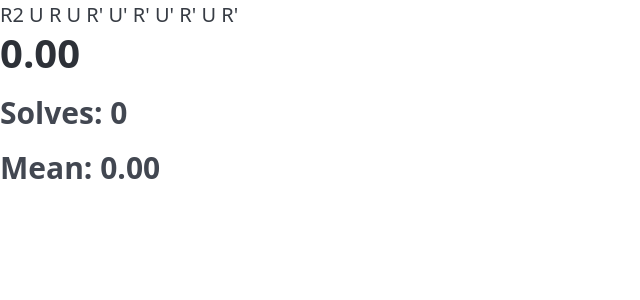
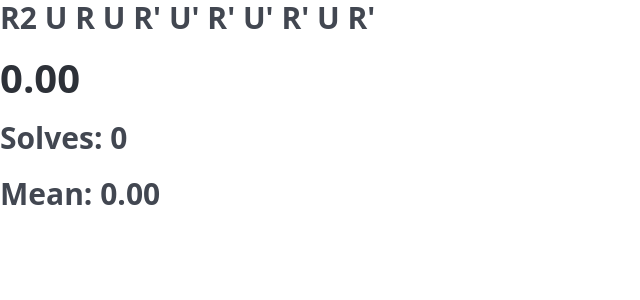
Before and after one commit to andlamb2002/lambro-trainer, a React (Vite) app: page / in a window 1280 px wide. Shown: the top 300 px of the page, without its empty margins (0-640 px from the left). Built offline with nearby package versions, Linux system fonts and the light colour scheme.

Commit message:
UI update

```diff
--- a/src/Components/Scramble.tsx
+++ b/src/Components/Scramble.tsx
@@ -6,9 +6,9 @@ interface Props {
 function Scramble({ currentScramble }: Props) {
 
     return (
-        <>
+        <h3>
             {currentScramble}
-        </>
+        </h3>
     )
 }
 
--- a/src/Components/SolvesList.tsx
+++ b/src/Components/SolvesList.tsx
@@ -21,14 +21,12 @@ function SolvesList({ solves }: Props) {
 
     return (
         <>
-            <div>
 
                 {latest && (
                 <div>
-                        <p><strong>Last Case:</strong> {latest.id}</p>
+                    <p>Case {latest.id}: {(latest.time / 1000).toFixed(2)}</p>
                     <p><img src={latest.img} alt={`Case ${latest.id}`} style={{ width: '80px' }} /></p>
-                        <p><strong>Scramble:</strong> {latest.scramble}</p>
-                        <p><strong>Time:</strong> {(latest.time / 1000).toFixed(2)}</p>
+                    <p>{latest.scramble}</p>
                 </div>
             )}
 
@@ -37,7 +35,6 @@ function SolvesList({ solves }: Props) {
             { solves.map((solve, index) => (
                 <span key={index}>{(solve.time / 1000).toFixed(2)}{index < solves.length - 1 ? ', ' : ''}</span>
             ))}
-            </div>
         </>
     )
 }
```
Lines whose indentation alone changed are shown as unchanged.
